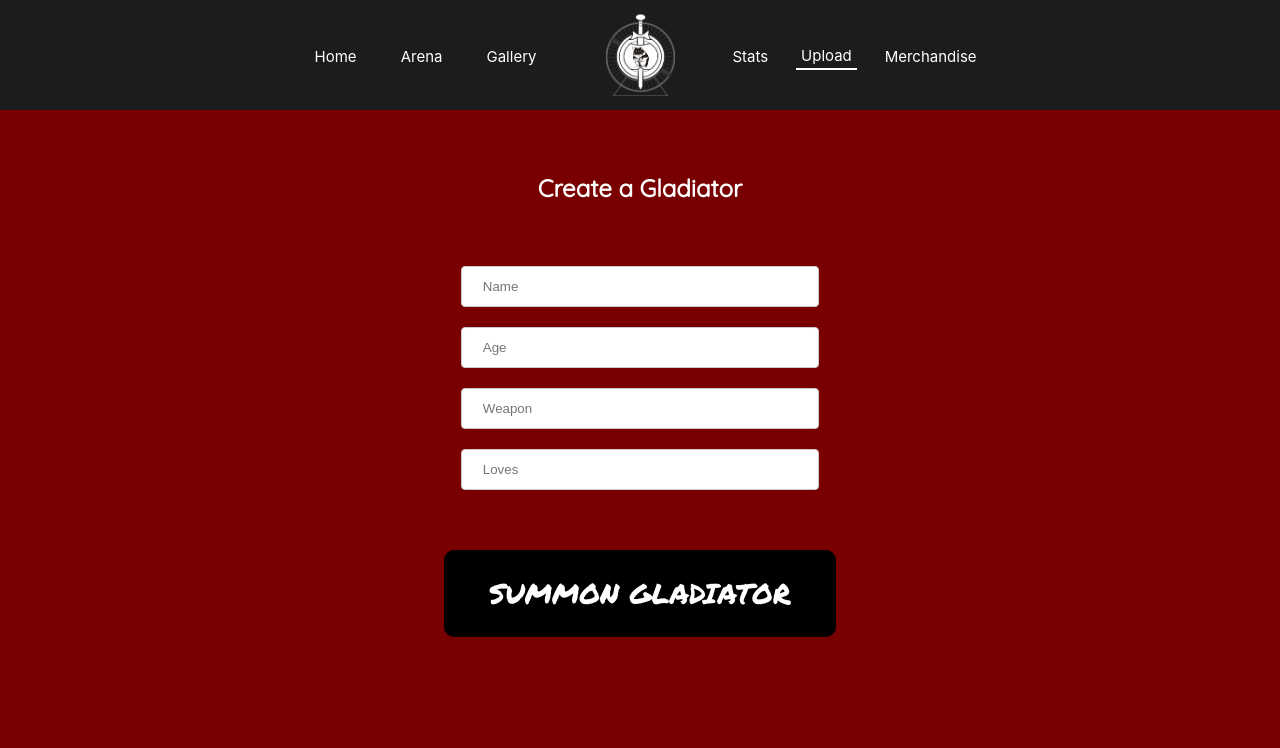
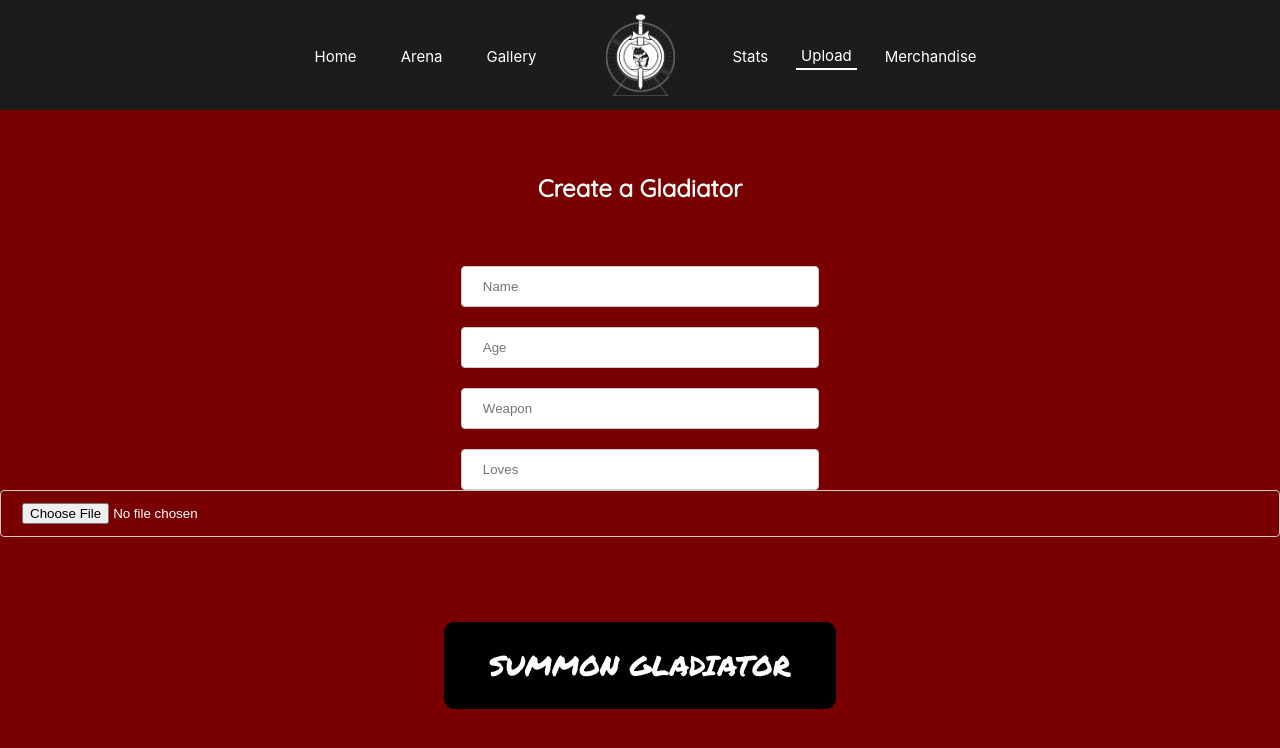
Before and after one commit to Kanzaki404/Hamstwer-Wars-Error-Coders, a React (Create React App) app: page /upload in a window 1280 px wide. Shown: the top 748 px of the page. Built offline with nearby package versions, Linux system fonts and the light colour scheme; a web font is replaced by a local one.

Commit message:
restarting pc

```diff
--- a/src/Pages/Upload.jsx
+++ b/src/Pages/Upload.jsx
@@ -27,6 +27,15 @@ const UploadPageStyle = styled.div `
         padding: 63px;
 
 
+    }
+
+    .imageUrl {
+
+        text-align: initial;
+        margin-bottom: 25px;
+        #urlInput{
+            width:100%;
+        }
     }
     .summon-button {
         font-family: 'Permanent Marker',cursive;
@@ -64,6 +73,8 @@ const UploadInput = styled.input`
 `;
 
 
+
+
 export default function Upload() {
     return (
 
@@ -97,6 +108,10 @@ export default function Upload() {
                   <label htmlFor="love"></label>
                 </div>
 
+                <div className="imageUrl">
+                <UploadInput id="urlInput" type="File"></UploadInput>
+                </div>
+
             </div>
         </div>
         <button className ="summon-button">SUMMON GLADIATOR</button>
```
